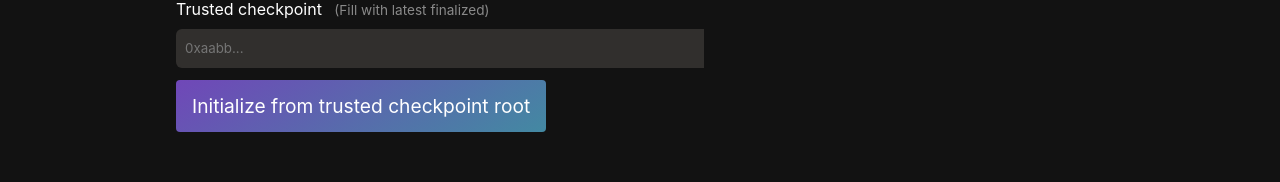
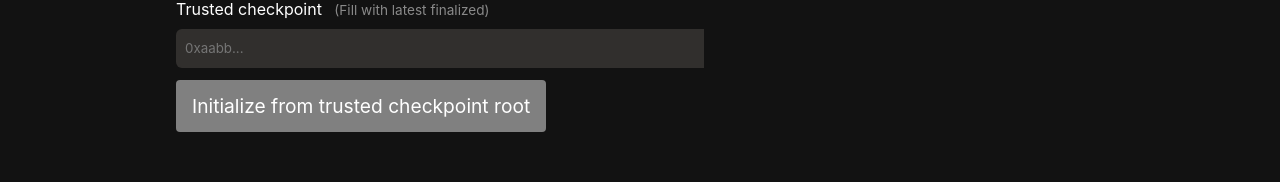
Before and after one commit to ChainSafe/eth2-light-client-demo, a React (Create React App) app: page / in a window 1280 px wide. Shown: the part 746-928 px from the top of the page. Built offline with nearby package versions, Linux system fonts and the light colour scheme; no server answers; what @ethereumjs/statemanager would draw is missing.

Commit message:
chore: disable button when checkpoint is invalid

```diff
--- a/src/App.tsx
+++ b/src/App.tsx
@@ -34,6 +34,13 @@ import {
 import {ParsedAccount, DisplayAccount} from "./AccountHelper";
 
 const stateManager = new DefaultStateManager();
+
+/**
+ * A checkpoint is a 32bits hex string starting with `0x`
+ */
+function isCheckpoint(s: string): boolean {
+  return s.startsWith("0x") && s.length === 66;
+}
 
 export default function App(): JSX.Element {
   const [network, setNetwork] = useState<NetworkName>(networkDefault);
@@ -309,7 +316,11 @@ export default function App(): JSX.Element {
 
                 <div className="field">
                   <div className="control">
-                    <button className="strong-gradient" onClick={() => initializeFromCheckpointStr(checkpointRootStr)}>
+                    <button
+                      className="strong-gradient"
+                      disabled={!isCheckpoint(checkpointRootStr)}
+                      onClick={() => initializeFromCheckpointStr(checkpointRootStr)}
+                    >
                       Initialize from trusted checkpoint root
                     </button>
                   </div>
--- a/src/styles.scss
+++ b/src/styles.scss
@@ -178,6 +178,11 @@ button {
   &.dark {
     background: #434148;
   }
+
+  &[disabled] {
+    cursor: auto;
+    background: gray;
+  }
 }
 
 // input
```
